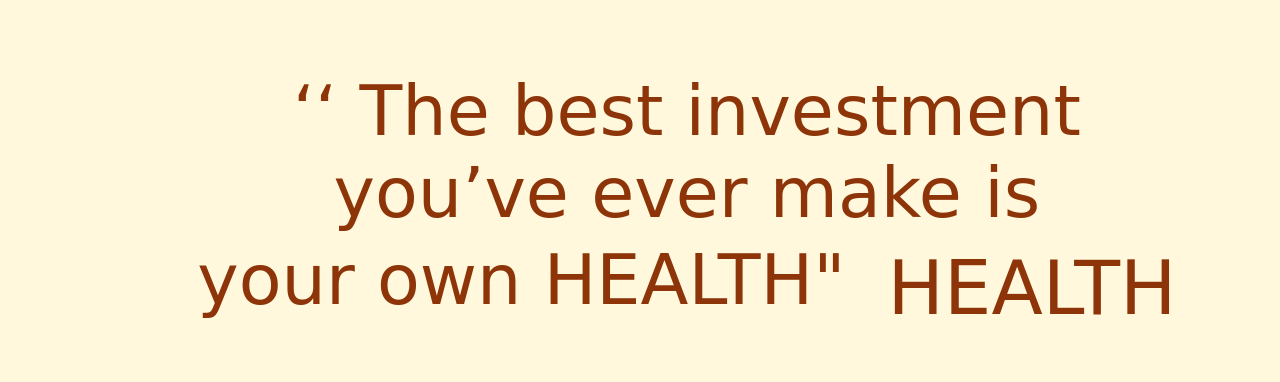
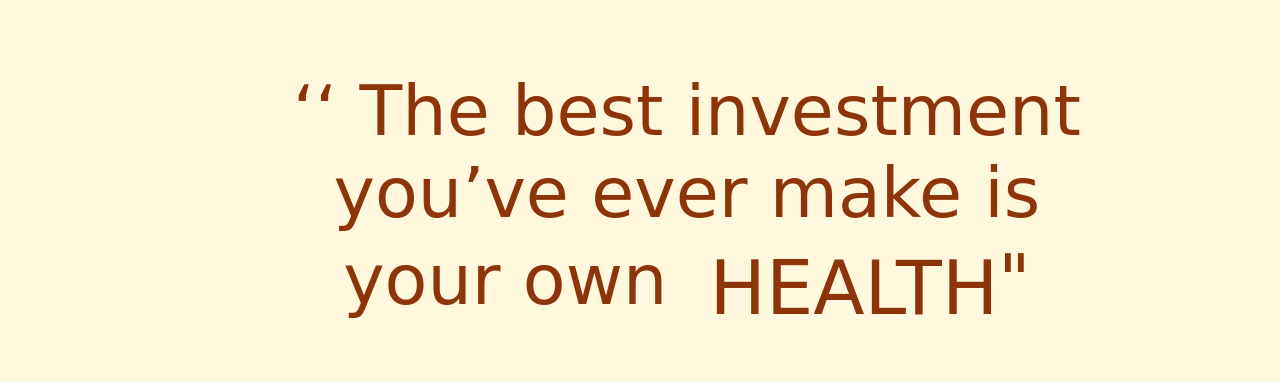
Before and after one commit to ljjerez/PRE-MIDTERM, a plain HTML site: page index.html in a window 1280 px wide. Shown: the part 1048-1430 px from the top of the page. Drawn offline with Linux system fonts and the light colour scheme.

Commit message:
Update index.html

```diff
--- a/index.html
+++ b/index.html
@@ -115,8 +115,7 @@
         <li>
           <p>
             ‘‘ The best investment <br />you’ve ever make is <br />
-            your own HEALTH"
-            <span class="health">HEALTH</span>
+            your own <span class="health">HEALTH</span>"
           </p>
         </li>
       </ul>
```
